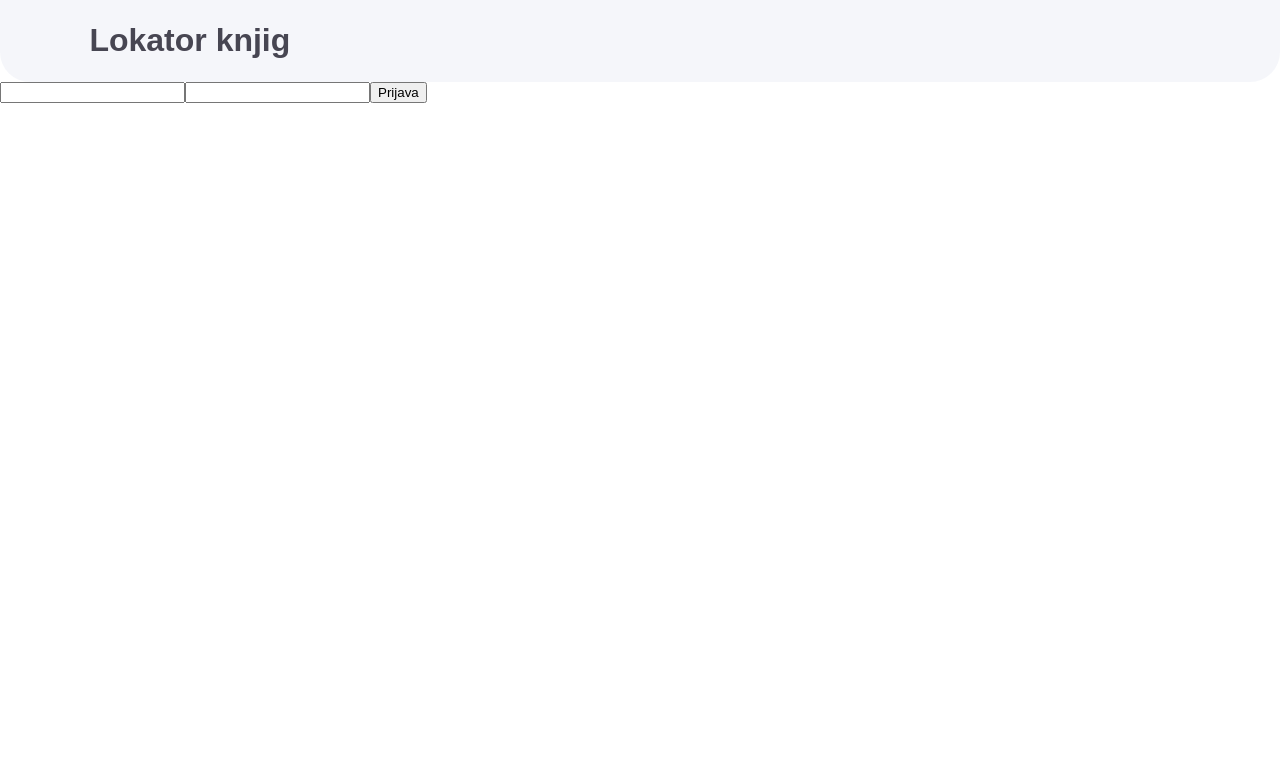
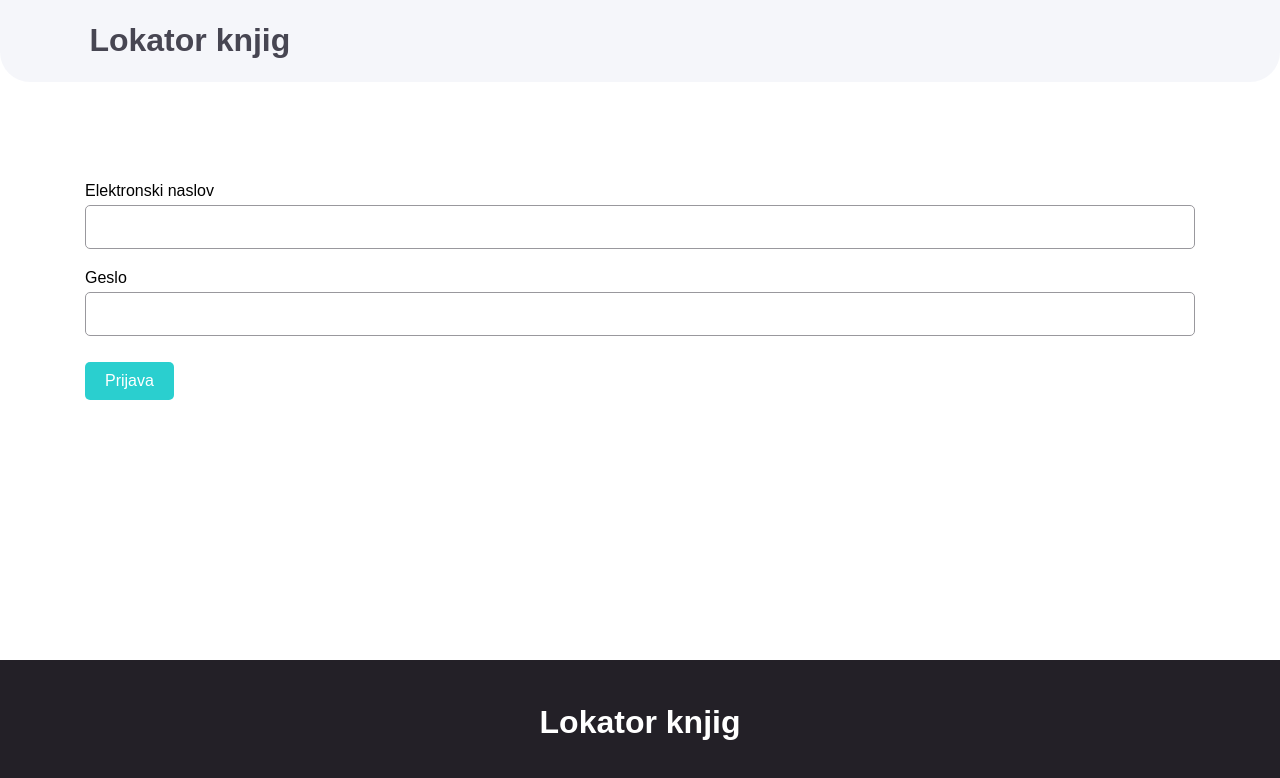
Before and after one commit to matevzsemprimoznik/LokatorKnjig, a React (Create React App) app in the folder ReactApp/: page /login in a window 1280 px wide. Shown: the top 778 px of the page. Built offline with nearby package versions, Linux system fonts and the light colour scheme; no server answers.

Commit message:
add style to login page

```diff
--- a/ReactApp/src/App.tsx
+++ b/ReactApp/src/App.tsx
@@ -29,7 +29,7 @@ function App() {
               <Route path='' element={<LibraryModel />} />
             </Route>
             <Route path='/' element={<Home />} />
-            <Route path='/login' element={<Login previousLocation='/' />} />
+            <Route path='/login' element={<Login />} />
             <Route path='/add-floor-plan' element={<AddFloorPlan />} />
           </Routes>
         </BrowserRouter>
--- a/ReactApp/src/index.css
+++ b/ReactApp/src/index.css
@@ -19,6 +19,8 @@ body {
 html,
 #root {
   height: 100%;
+  display: flex;
+  flex-direction: column;
 }
 
 code {
--- a/ReactApp/src/pages/Login.tsx
+++ b/ReactApp/src/pages/Login.tsx
@@ -1,20 +1,11 @@
-import { FC, SetStateAction, useContext, useMemo, useState } from 'react';
+import React, {FC, FormEvent, FormEventHandler, useContext, useMemo, useState} from 'react';
 import { useLocation, useNavigate } from 'react-router-dom';
 import { AuthContext } from '../context/authContext';
-import { auth } from '../firebase-config';
-import { Location } from 'history';
+import '../styles/login/login.css'
+import Footer from "../components/landing_page/Footer";
 
-interface LoginProps {
-  previousLocation: string;
-}
 
-interface LocationState {
-  from: {
-    pathname: string;
-  };
-}
-
-const Login: FC<LoginProps> = ({ previousLocation }) => {
+const Login: FC = () => {
   const navigate = useNavigate();
   const location = useLocation();
   const [username, setUsername] = useState('');
@@ -31,21 +22,33 @@ const Login: FC<LoginProps> = ({ previousLocation }) => {
     return '/';
   }, [location]);
 
-  const onClick = async () => {
+  const onLogin = async (e: FormEvent) => {
+    e.preventDefault()
     try {
       if (loginUser) await loginUser(username, password);
-
       navigate(navigatePathname);
     } catch (error: any) {
       console.log(error);
     }
   };
   return (
-    <div>
-      <input type='email' name='email' onChange={(e) => setUsername(e.target.value)} />
-      <input type='password' name='password' onChange={(e) => setPassword(e.target.value)} />
-      <button onClick={onClick}>Prijava</button>
-    </div>
+      <>
+      <div className='login'>
+        <form onSubmit={onLogin} >
+          <div className='input-container'>
+            <label htmlFor='email'>Elektronski naslov</label>
+            <input type='email' name='email' onChange={(e) => setUsername(e.target.value)} />
+          </div>
+          <div className='input-container'>
+            <label htmlFor='password'>Geslo</label>
+            <input type='password' name='password' onChange={(e) => setPassword(e.target.value)} />
+          </div>
+          <button type='submit'>Prijava</button>
+        </form>
+      </div>
+        <Footer />
+      </>
+
   );
 };
 
--- /dev/null
+++ b/ReactApp/src/styles/login/login.css
@@ -0,0 +1,35 @@
+.login{
+    display: flex;
+    justify-content: center;
+    margin-top: 100px;
+    flex: 1;
+    margin-bottom: 100px;
+}
+.login form{
+    width: min(1110px, 95%);
+}
+
+.login .input-container{
+    display: flex;
+    flex-direction: column;
+    margin-bottom: 20px;
+}
+.login label{
+    font-size: 16px;
+    margin-bottom: 5px;
+}
+.login input{
+    padding: 12px;
+    font-size: 16px;
+    border-radius: 5px;
+    border: 1px solid #99989d;
+}
+.login button{
+    padding: 10px 20px;
+    border-radius: 5px;
+    border: none;
+    margin-top: 6px;
+    background-color: #2acfcf;
+    color: white;
+    font-size: 16px;
+}
```
